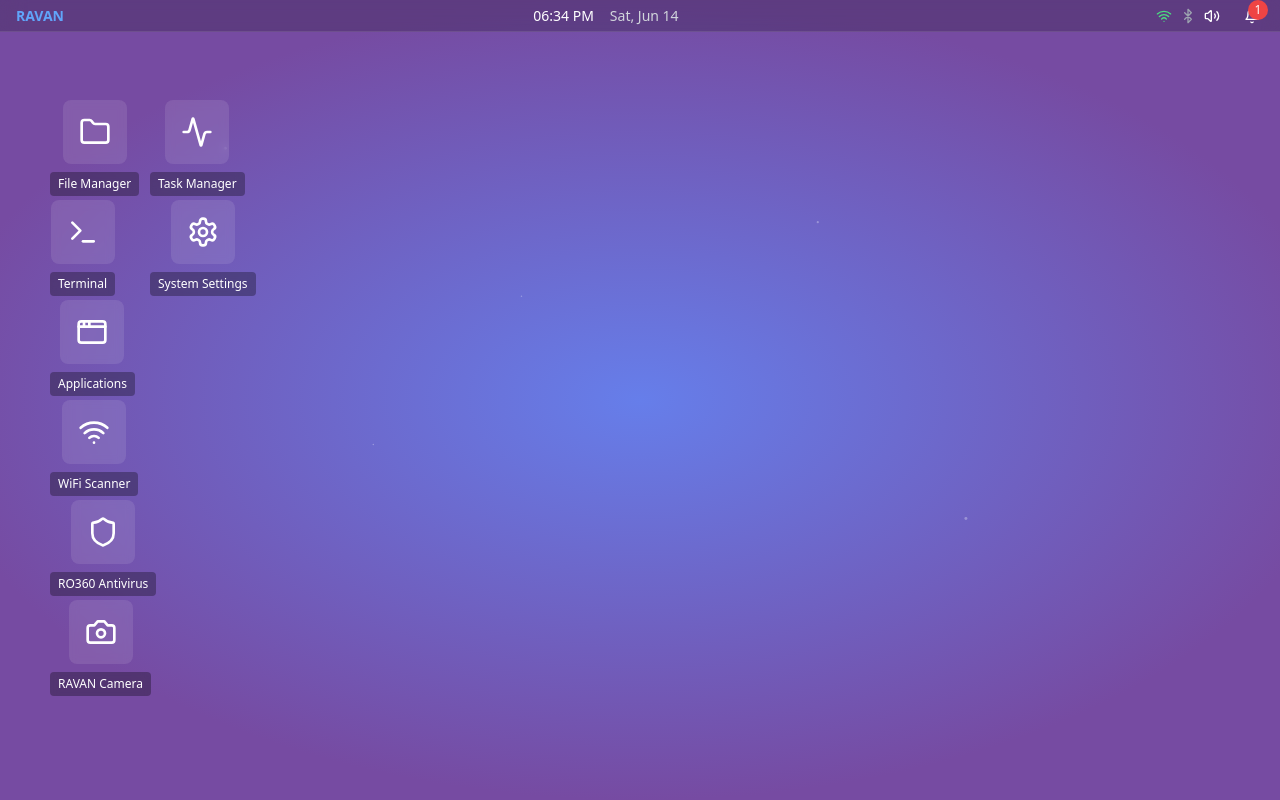
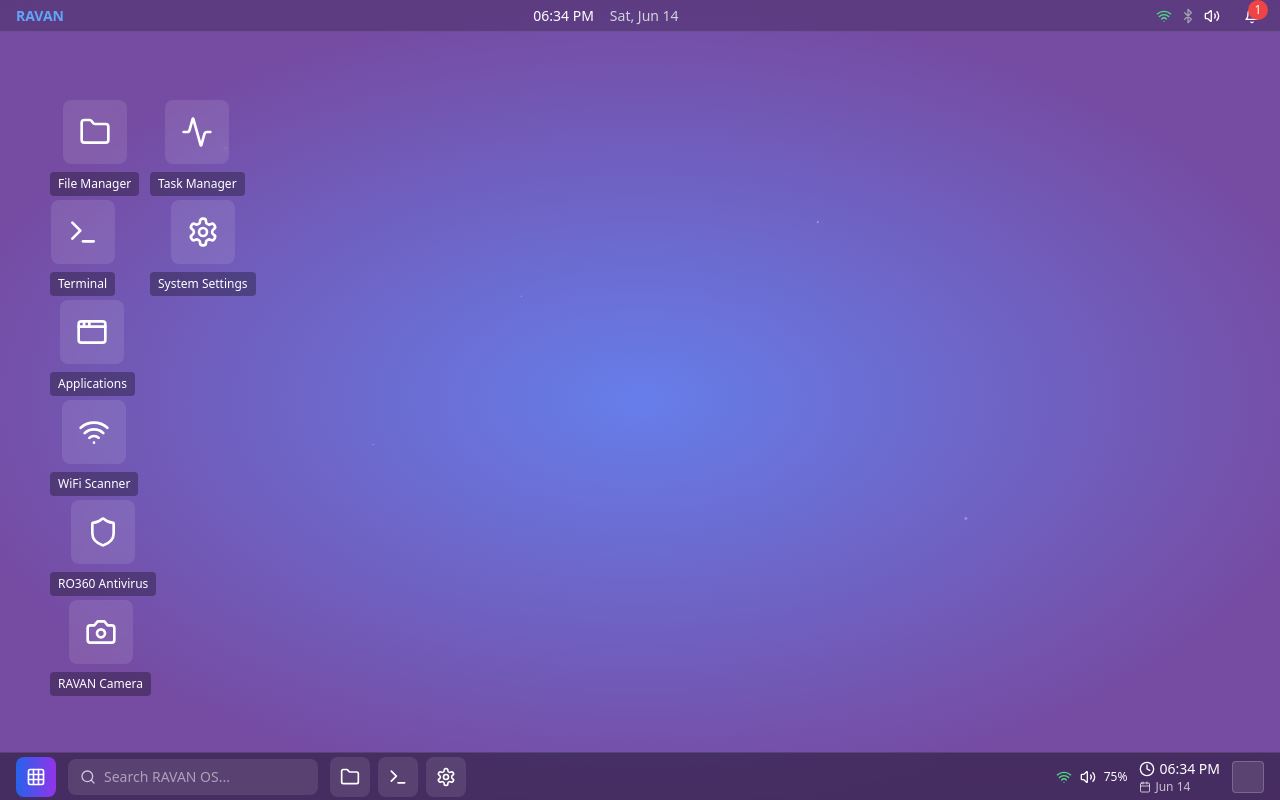
Before and after one commit to Dishant-Pawar/NeonOS, a React (Vite) app: page /demo in a window 1280 px wide. Built offline with nearby package versions, Linux system fonts and the light colour scheme.

Commit message:
Add taskbar component
Created a taskbar component for the ZOREN OS demo.

```diff
--- a/src/components/demo/Desktop.tsx
+++ b/src/components/demo/Desktop.tsx
@@ -1,8 +1,8 @@
-
 import React, { useState } from 'react';
 import { Folder, Terminal, AppWindow, Wifi, Shield, Camera, Activity, Settings } from 'lucide-react';
 import { useDemoContext } from './DemoContext';
 import { WindowManager } from './WindowManager';
+import { Taskbar } from './Taskbar';
 
 interface DesktopIcon {
   id: string;
@@ -77,7 +77,7 @@ export const Desktop = () => {
   };
 
   return (
-    <div className="absolute inset-0 pt-8">
+    <div className="absolute inset-0 pt-8 pb-12">
       {/* Desktop Icons */}
       {desktopIcons.map((icon) => (
         <div
@@ -98,6 +98,9 @@ export const Desktop = () => {
 
       {/* Window Manager */}
       <WindowManager />
+
+      {/* Taskbar */}
+      <Taskbar />
     </div>
   );
 };
--- /dev/null
+++ b/src/components/demo/Taskbar.tsx
@@ -0,0 +1,134 @@
+
+import React from 'react';
+import { Search, Grid3X3, Calendar, Clock, Folder, Terminal, Settings, Wifi, Volume2 } from 'lucide-react';
+import { useDemoContext } from './DemoContext';
+
+export const Taskbar = () => {
+  const { openWindows, setOpenWindows, systemSettings } = useDemoContext();
+
+  const quickLaunchApps = [
+    { id: 'file-manager', name: 'Files', icon: Folder },
+    { id: 'terminal', name: 'Terminal', icon: Terminal },
+    { id: 'system-settings', name: 'Settings', icon: Settings },
+  ];
+
+  const openApp = (appId: string) => {
+    if (!openWindows.includes(appId)) {
+      setOpenWindows([...openWindows, appId]);
+    }
+  };
+
+  const focusApp = (appId: string) => {
+    // In a real OS, this would bring the window to front
+    console.log(`Focusing ${appId}`);
+  };
+
+  const getAppName = (id: string) => {
+    const names: Record<string, string> = {
+      'file-manager': 'Files',
+      'terminal': 'Terminal',
+      'app-drawer': 'Apps',
+      'wifi-finder': 'WiFi',
+      'antivirus': 'Antivirus',
+      'camera': 'Camera',
+      'task-manager': 'Tasks',
+      'system-settings': 'Settings',
+      'writer': 'Writer',
+      'browser': 'Browser',
+      'mail': 'Mail',
+      'image-editor': 'Image Editor',
+      'code-editor': 'Code Editor',
+      'calculator-app': 'Calculator',
+    };
+    return names[id] || id;
+  };
+
+  return (
+    <div className="absolute bottom-0 left-0 right-0 h-12 bg-black/40 backdrop-blur-md border-t border-white/10 flex items-center px-4 z-30">
+      {/* Start Button */}
+      <button
+        onClick={() => openApp('app-drawer')}
+        className="flex items-center justify-center w-10 h-10 bg-gradient-to-r from-blue-600 to-purple-600 rounded-lg hover:from-blue-500 hover:to-purple-500 transition-all duration-200 mr-3"
+      >
+        <Grid3X3 className="w-5 h-5 text-white" />
+      </button>
+
+      {/* Search */}
+      <div className="flex items-center bg-white/10 rounded-lg px-3 py-2 mr-3 min-w-48">
+        <Search className="w-4 h-4 text-white/70 mr-2" />
+        <input
+          type="text"
+          placeholder="Search RAVAN OS..."
+          className="bg-transparent text-white text-sm placeholder-white/50 outline-none flex-1"
+        />
+      </div>
+
+      {/* Quick Launch */}
+      <div className="flex items-center space-x-2 mr-4">
+        {quickLaunchApps.map((app) => (
+          <button
+            key={app.id}
+            onClick={() => openApp(app.id)}
+            className="w-10 h-10 bg-white/10 hover:bg-white/20 rounded-lg flex items-center justify-center transition-all duration-200"
+            title={app.name}
+          >
+            <app.icon className="w-5 h-5 text-white" />
+          </button>
+        ))}
+      </div>
+
+      {/* Running Applications */}
+      <div className="flex items-center space-x-1 flex-1">
+        {openWindows.map((windowId) => (
+          <button
+            key={windowId}
+            onClick={() => focusApp(windowId)}
+            className="px-3 py-2 bg-white/20 hover:bg-white/30 rounded-lg text-white text-sm transition-all duration-200 flex items-center space-x-2 max-w-32"
+            title={getAppName(windowId)}
+          >
+            <div className="w-2 h-2 bg-green-400 rounded-full"></div>
+            <span className="truncate">{getAppName(windowId)}</span>
+          </button>
+        ))}
+      </div>
+
+      {/* System Tray */}
+      <div className="flex items-center space-x-3 ml-4">
+        {/* System Status */}
+        <div className="flex items-center space-x-2">
+          <Wifi className={`w-4 h-4 ${systemSettings.wifi ? 'text-green-400' : 'text-gray-400'}`} />
+          <Volume2 className="w-4 h-4 text-white" />
+          <div className="text-white text-xs">
+            {systemSettings.volume}%
+          </div>
+        </div>
+
+        {/* Date and Time */}
+        <div className="text-white text-sm text-right">
+          <div className="flex items-center space-x-1">
+            <Clock className="w-4 h-4" />
+            <span>{new Date().toLocaleTimeString('en-US', {
+              hour: '2-digit',
+              minute: '2-digit'
+            })}</span>
+          </div>
+          <div className="text-xs text-white/70 flex items-center space-x-1">
+            <Calendar className="w-3 h-3" />
+            <span>{new Date().toLocaleDateString('en-US', {
+              month: 'short',
+              day: 'numeric'
+            })}</span>
+          </div>
+        </div>
+
+        {/* Show Desktop Button */}
+        <button
+          onClick={() => setOpenWindows([])}
+          className="w-8 h-8 bg-white/10 hover:bg-white/20 rounded border border-white/20 transition-all duration-200"
+          title="Show Desktop"
+        >
+        </button>
+      </div>
+    </div>
+  );
+};
```
